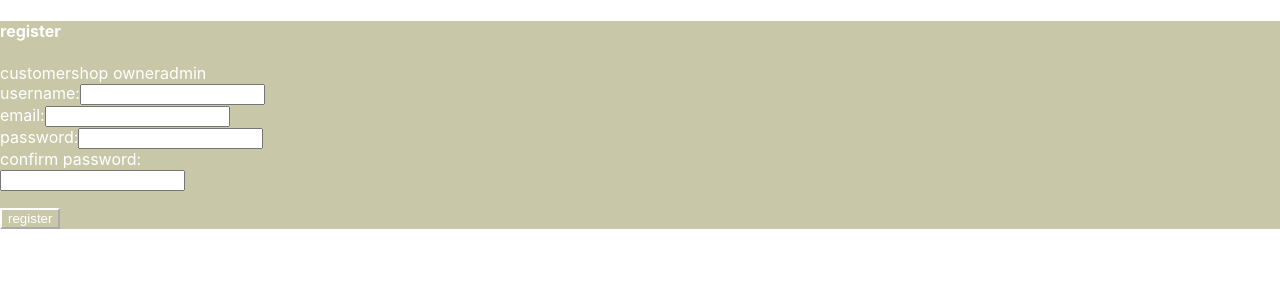
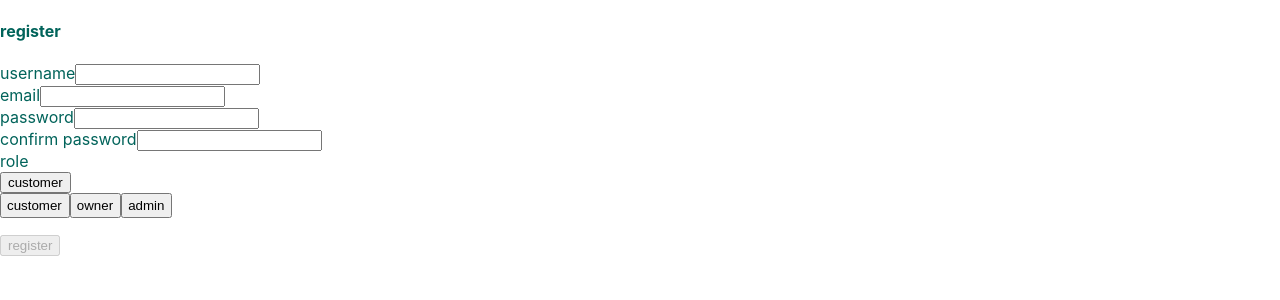
Before and after one commit to liushuyu6666/Jupiter_Restaurant_Frontend_Reactjs, a React (Create React App) app: page /register in a window 1280 px wide. Shown: the top 300 px of the page. Built offline with nearby package versions, Linux system fonts and the light colour scheme.

Commit message:
polish register page

```diff
--- a/src/Component/Register.jsx
+++ b/src/Component/Register.jsx
@@ -1,5 +1,6 @@
 import React, {Component} from "react";
 import {withRouter} from "react-router-dom";
+import {FormGroup, Dropdown} from "./Widgets";
 
 class Register extends Component{
     constructor(props) {
@@ -7,16 +8,18 @@ class Register extends Component{
         this.state = {
             formValue: {username: "", email: "", password: "", confirm: "", role: "customer"},
             errors: {username: {classname: "", text: "", promptClassname: ""},
-                    email: {classname: "", text: "", promptClassname: ""},
+                    email: {classname: "is-valid", text: "", promptClassname: ""},
                     password: {classname: "", text: "", promptClassname: ""},
                     confirm: {classname: "", text: "", promptClassname: ""}},
             buttonEnabled: false,
             errorsFromServer: {value: "", color: ""},
 
         }
+        this.roles = ["customer", "owner", "admin"];
+        this.allUsername = [];
     }
 
-    // change values of input except radio value
+    // change values of input except role value
     change = (event) => {
         event.preventDefault();
 
@@ -29,19 +32,17 @@ class Register extends Component{
         }, () => {this.check(event)});
     }
 
-    // change the value of radio
-    // radio = (event) =>{
-    //     event.preventDefault();
-    //
-    //     // clear errorsFromServer and fill in the radio values
-    //     this.setState({
-    //         formValue:{
-    //             ...this.state.formValue,
-    //             role: event.target.id
-    //         },
-    //         errorsFromServer: {value: "", color: ""},
-    //     }, () => console.log(this.state))
-    // }
+    // change values of role value, listen which role is selected
+    selectedItemFromDropdown = (event) =>{
+        event.preventDefault();
+        this.setState({
+            formValue: {
+                ...this.state.formValue,
+                role: event.target.id,
+            },
+            errorsFromServer: {value: "", color: ""},
+        }, () => {this.check(event)});
+    }
 
     check = (e) => {
 
@@ -73,7 +74,7 @@ class Register extends Component{
             } else {
                 username.classname = "is-valid"
                 username.promptClassname = "valid-feedback";
-                username.text = "perfect! a sweet name";
+                username.text = "";
             }
             change = username;
         }
@@ -179,7 +180,8 @@ class Register extends Component{
         let buttonEnabled = (this.state.errors.username.classname === "is-valid")
         && (this.state.errors.password.classname === "is-valid")
         && (this.state.errors.confirm.classname === "is-valid")
-        && (this.state.errors.email.classname === "is-valid");
+        && (this.state.errors.email.classname === "is-valid")
+        && (this.state.errorsFromServer.value.trim() === "");
 
         this.setState({
             buttonEnabled: buttonEnabled,
@@ -198,6 +200,7 @@ class Register extends Component{
                 "username": this.state.formValue.username,
                 "password": this.state.formValue.password,
                 "email": this.state.formValue.email,
+                "role": this.state.formValue.role,
             })
         }).then(res => res.json())
             .then(res => {
@@ -207,10 +210,10 @@ class Register extends Component{
                         color: (res.err === null)?"green":"red",
                     },
                 }, () => {
-                    console.log(this.state.errorsFromServer)
+                    this.buttonChange();
                 });
             })
-
+        // check button status again
     }
 
     test = () => {
@@ -219,126 +222,88 @@ class Register extends Component{
 
     render(){
         return(
-            <div className={"d-flex " +
-            "justify-content-around"}
-                 style={{backgroundColor: '#C8C8A9'}}>
-                <div className={"p-2 d-flex flex-column justify-content-center"}
-                     style={{backgroundColor: '#C8C8A9',
-                     width: '320px'}}>
-                    <div className={"p-2"}>
-                        <h4 style={{color: '#FFFFFF'}}>register</h4>
+            <form className={"d-flex justify-content-around"}>
+                <div>
+
                 </div>
-                    <div className={"p-2 d-flex justify-content-around flex-grow-1"}
-                         style={{backgroundColor: '#C8C8A9'}}>
-                        <label style={{marginBottom: '0px',
-                                       color: '#FFFFFF'}}>customer</label>
-                        <label style={{marginBottom: '0px',
-                                       color: '#FFFFFF'}}>shop owner</label>
-                        <label style={{marginBottom: '0px',
-                                        color: '#FFFFFF'}}>admin</label>
-                    </div>
-                    <div className={"p-2"}>
-                        <form>
-                            <div className={"form-group"}>
-                                <label htmlFor={"username"}
-                                style={{color: '#FFFFFF'}}>username:</label>
-                                <input
-                                    className={`form-control ${this.state.errors.username.classname}`}
+                <div className={"d-flex flex-column"}>
+                    <h4 className={"d-flex"}
+                        style={{color:"#00635a"}}><strong>register</strong>
+                    </h4>
+                    <FormGroup
+                        id={"username"}
+                        inputValue={this.state.formValue["username"]}
+                        show={"username"}
                         type={"text"}
-                                    id={"username"}
-                                    name={"username"} // to pair label
-                                    onChange={this.change}
+                        className={this.state.errors.username.classname}
+                        promptClassname={this.state.errors.username.promptClassname}
+                        promptText={this.state.errors.username.text}
+                        change={this.change}
                     />
-                                <div className={this.state.errors.username.promptClassname}>
-                                    {this.state.errors.username.text}
-                                </div>
-                            </div>
-                            <div className={"form-group"}>
-                                <label htmlFor={"email"}
-                                       style={{color: '#FFFFFF'}}>email:</label>
-                                <input
-                                    className={`form-control ${this.state.errors.email.classname}`}
-                                    type={"email"}
+                    <FormGroup
                         id={"email"}
-                                    name={"email"} // to pair label
-                                    onChange={this.change}
+                        inputValue={this.state.formValue["email"]}
+                        show={"email"}
+                        type={"text"}
+                        className={this.state.errors.email.classname}
+                        promptClassname={this.state.errors.email.promptClassname}
+                        promptText={this.state.errors.email.text}
+                        change={this.change}
                     />
-                                <div className={this.state.errors.email.promptClassname}>
-                                    {this.state.errors.email.text}
-                                </div>
-                            </div>
-                            <div className={"form-group"}>
-                                <label htmlFor={"password"}
-                                       style={{color: '#FFFFFF'}}>password:</label>
-                                <input
-                                    className={`form-control ${this.state.errors.password.classname}`}
+                    <FormGroup
+                        id={"password"}
+                        inputValue={this.state.formValue["password"]}
+                        show={"password"}
                         type={"password"}
-                                    id={"password"}
-                                    name={"password"} // to pair label
-                                    onChange={this.change}
+                        className={this.state.errors.password.classname}
+                        promptClassname={this.state.errors.password.promptClassname}
+                        promptText={this.state.errors.password.text}
+                        change={this.change}
                     />
-                                <div className={this.state.errors.password.promptClassname}>
-                                    {this.state.errors.password.text}
-                                </div>
-                            </div>
-                            <div className={"form-group"}>
-                                <label htmlFor={"confirm"}
-                                       style={{color: '#FFFFFF'}}>confirm password:</label>
-                                <input
-                                    className={`form-control ${this.state.errors.confirm.classname}`}
+                    <FormGroup
+                        id={"confirm"}
+                        inputValue={this.state.formValue["confirm"]}
+                        show={"confirm password"}
                         type={"password"}
-                                    id={"confirm"}
-                                    name={"confirm"} // to pair label
-                                    onChange={this.change}
+                        className={this.state.errors.confirm.classname}
+                        promptClassname={this.state.errors.confirm.promptClassname}
+                        promptText={this.state.errors.confirm.text}
+                        change={this.change}
                     />
-                                <div className={this.state.errors.confirm.promptClassname}>
-                                    {this.state.errors.confirm.text}
-                                </div>
-                            </div>
-                            {/*<div className={"form-group"} onChange={this.radio}>*/}
-                            {/*    <label>register as:</label>*/}
-                            {/*    <br/>*/}
-                            {/*    <div className="custom-control custom-radio custom-control-inline">*/}
-                            {/*        <input type="radio" id="customer" name="role"*/}
-                            {/*               className="custom-control-input" defaultChecked/>*/}
-                            {/*        <label className="custom-control-label" htmlFor="customer">*/}
-                            {/*            a customer*/}
-                            {/*        </label>*/}
-                            {/*    </div>*/}
-                            {/*    <div className="custom-control custom-radio custom-control-inline">*/}
-                            {/*        <input type="radio" id="owner" name="role"*/}
-                            {/*               className="custom-control-input"/>*/}
-                            {/*        <label className="custom-control-label" htmlFor="owner">*/}
-                            {/*            a shop owner*/}
-                            {/*        </label>*/}
-                            {/*    </div>*/}
-                            {/*    <div className="custom-control custom-radio custom-control-inline">*/}
-                            {/*        <input type="radio" id="admin" name="role"*/}
-                            {/*               className="custom-control-input"/>*/}
-                            {/*        <label className="custom-control-label" htmlFor="admin">*/}
-                            {/*            an admin*/}
-                            {/*        </label>*/}
-                            {/*    </div>*/}
-                            {/*</div>*/}
+                    <Dropdown
+                        id={"role"}
+                        show={"role"}
+                        dropdownItems={this.roles}
+                        selectedItemFromDropdown={this.selectedItemFromDropdown}/>
                     <p className={"text-center"} style={{color:this.state.errorsFromServer.color}}>
                         {this.state.errorsFromServer.value}
                     </p>
                     <div className={"form-group"}>
                         <button type="button"
-                                        className="btn btn-primary"
+                                className={"btn btn-primary btn-sm active"}
                                 disabled={!this.state.buttonEnabled}
-                                        style={{color:'#FFFFFF',
-                                                backgroundColor: '#C8C8A9',
-                                                borderColor: '#FFFFFF'}}
                                 onClick={this.submit}>register</button>
                     </div>
+                </div>
+                <div >
+                </div>
             </form>
-                    </div>
-                </div>
-            </div>
         );
     }
 
+    componentDidMount() {
+        // fetch("/v1/register",{
+        //     "method": "POST",
+        //     "headers": {
+        //         "Content-Type": "application/json",
+        //     },
+        //     body: JSON.stringify({
+        //         "username": this.state.formValue.username,
+        //         "password": this.state.formValue.password,
+        //         "email": this.state.formValue.email,
+        //     })
+        // })
+    }
 
 }
 
```
Lines whose indentation alone changed are shown as unchanged.
